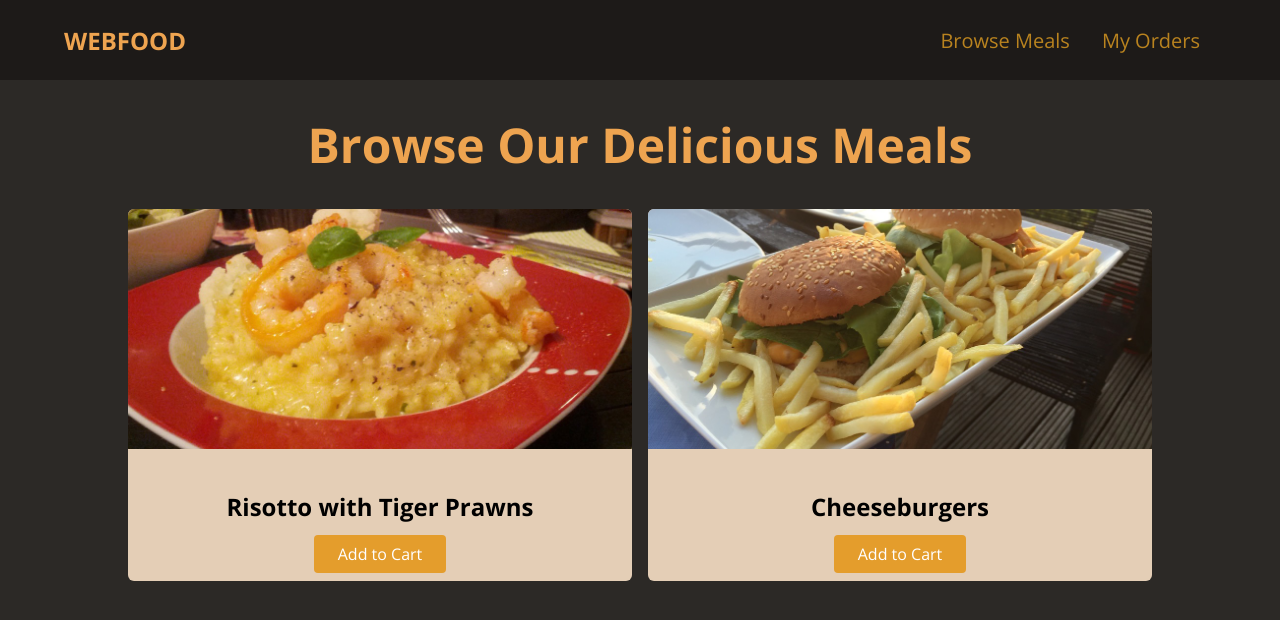
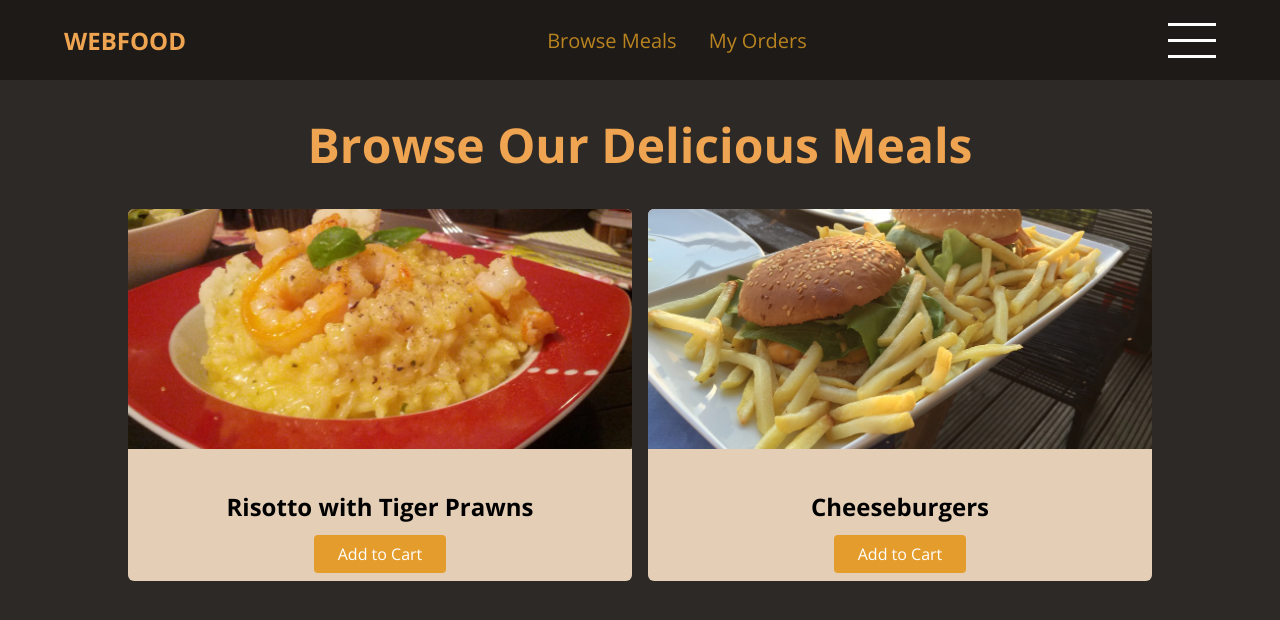
Before and after one commit to jripke74/food, a plain HTML site: page index.html in a window 1280 px wide. Drawn offline with nearby package versions, Linux system fonts and the light colour scheme.

Commit message:
add humburger menu

```diff
--- a/index.html
+++ b/index.html
@@ -25,6 +25,11 @@
           </li>
         </ul>
       </nav>
+      <a href="" class="menu-btn">
+        <span></span>
+        <span></span>
+        <span></span>
+      </a>
     </header>
     <main>
       <h1>Browse Our Delicious Meals</h1>
--- a/styles.css
+++ b/styles.css
@@ -22,6 +22,20 @@ a {
   font-weight: bold;
   color: rgb(238, 164, 80);
   text-transform: uppercase;
+}
+
+.menu-btn {
+  width: 3rem;
+  height: 3rem;
+  display: flex;
+  flex-direction: column;
+  justify-content: space-around;
+}
+
+.menu-btn span {
+  width: 100%;
+  height: 3px;
+  background-color: rgb(255, 255, 255);
 }
 
 #main-header ul {
```
